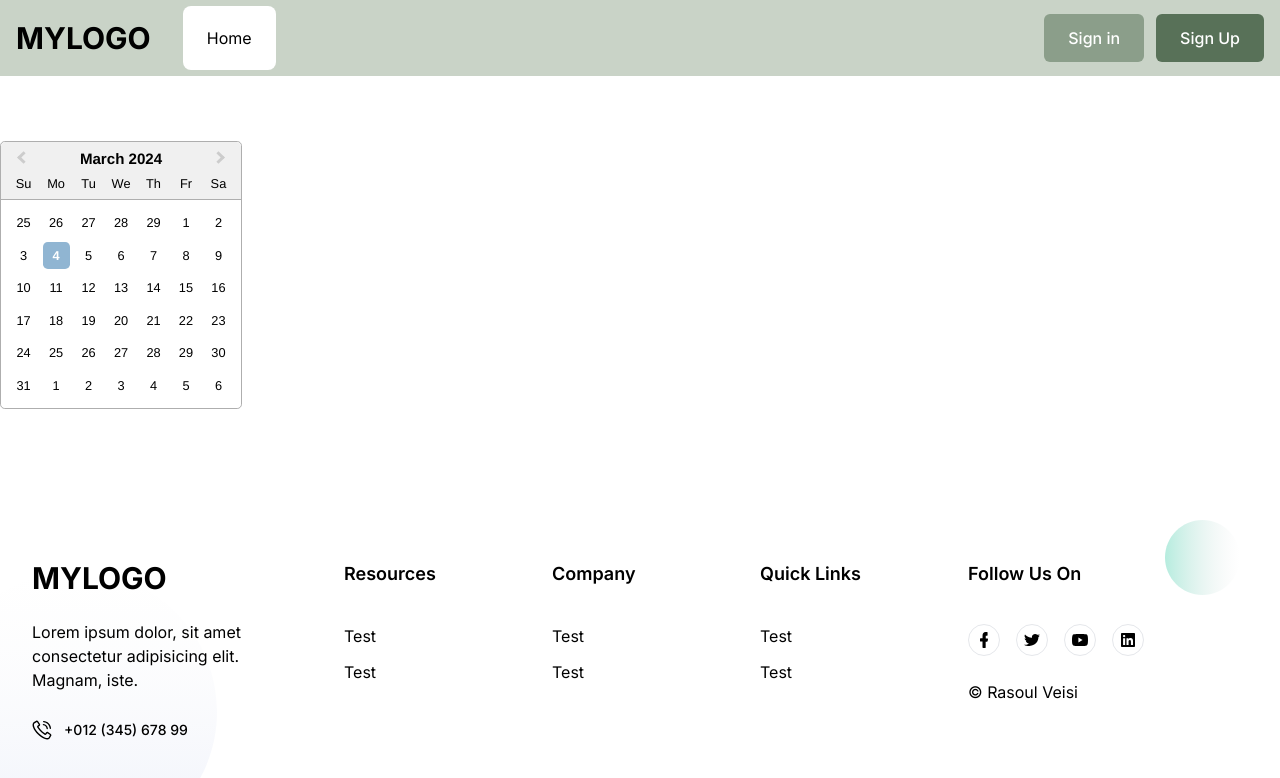
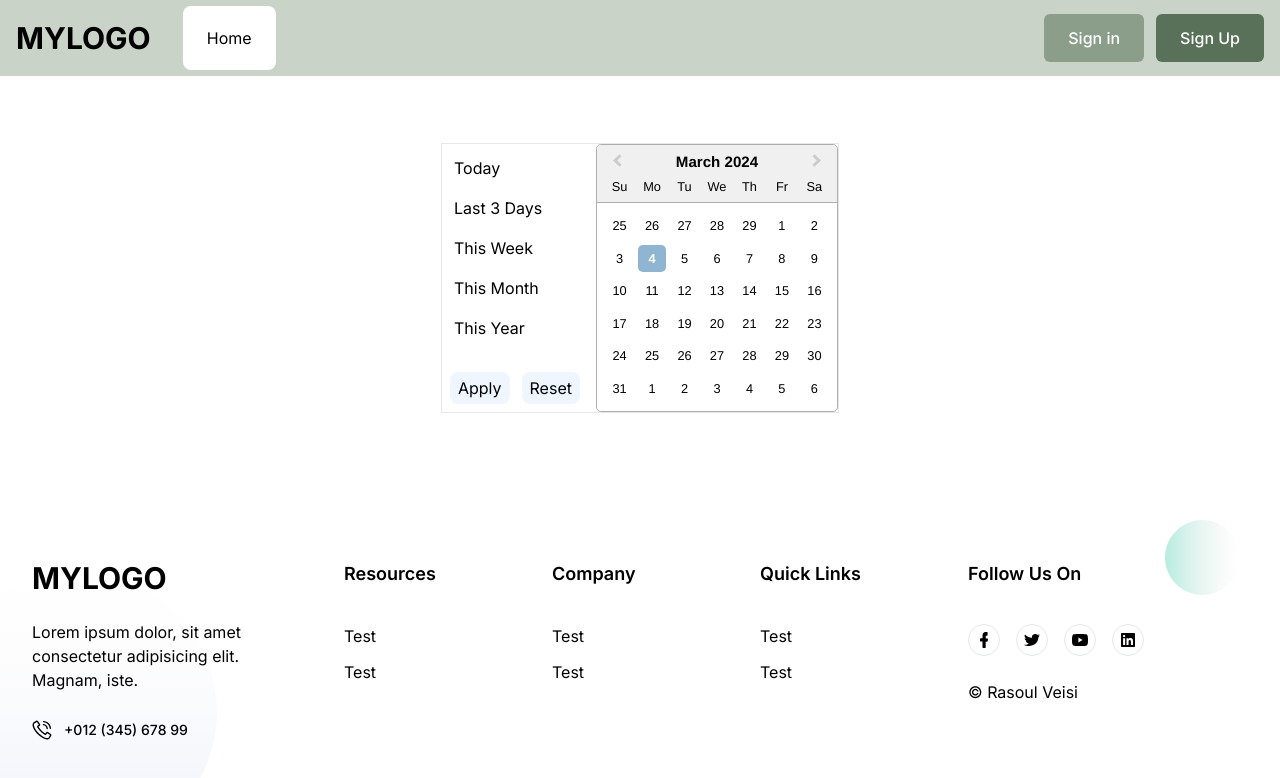
Before and after one commit to rasoulveisi/datepicker, a Next.js app: page / in a window 1280 px wide. Shown: the top 778 px of the page. Built offline with nearby package versions, Linux system fonts and the light colour scheme.

Commit message:
handle datepicker quick actions

```diff
--- a/package.json
+++ b/package.json
@@ -14,6 +14,7 @@
     "react": "^18",
     "react-datepicker": "^6.2.0",
     "react-dom": "^18",
+    "sass": "^1.71.1",
     "tailwind-merge": "^2.2.1"
   },
   "devDependencies": {
--- a/src/app/page.tsx
+++ b/src/app/page.tsx
@@ -2,7 +2,7 @@ import { Datepicker } from "@/components/datepicker/Datepicker";
 
 export default function Home() {
   return (
-    <section>
+    <section className="container mx-auto flex justify-center">
       <Datepicker />
     </section>
   );
--- a/src/components/datepicker/Datepicker.tsx
+++ b/src/components/datepicker/Datepicker.tsx
@@ -1,9 +1,9 @@
 "use client"
 import DatePicker from "react-datepicker";
 import 'react-datepicker/dist/react-datepicker.css';
-
 import { useState } from "react";
 
+type datepickerQuickActions = "today" | "last3Days" | "thisWeek" | "thisMonth" | "thisYear";
 
 export function Datepicker() {
     const [startDate, setStartDate] = useState(new Date());
@@ -14,7 +14,58 @@ export function Datepicker() {
         setEndDate(end);
     };
 
+    const handleQuickAction = (action: datepickerQuickActions) => {
+        const today = new Date();
+
+        switch (action) {
+            case "today":
+                setStartDate(today);
+                setEndDate(today);
+                break;
+            case "last3Days":
+                setStartDate(new Date(today.getTime() - (3 * 24 * 60 * 60 * 1000)));
+                setEndDate(today);
+                break;
+            case "thisWeek":
+                const startOfWeek = getStartOfWeek(today);
+                setStartDate(startOfWeek);
+                setEndDate(today);
+                break;
+            case "thisMonth":
+                setStartDate(new Date(today.getFullYear(), today.getMonth(), 1));
+                setEndDate(today);
+                break;
+            case "thisYear":
+                setStartDate(new Date(today.getFullYear(), 0, 1));
+                setEndDate(today);
+                break;
+            default:
+                break;
+        }
+    };
+
+    function getStartOfWeek(date: Date) {
+        const day = date.getDay();
+        const diff = date.getDate() - day + (day === 0 ? -6 : 0); // adjust for Sunday
+        return new Date(date.setDate(diff));
+    }
+
+
     return (
+        <div className="flex border gap-x-2">
+            <div className="flex flex-col justify-between p-2">
+                <ul className="space-y-2">
+                    <li className="hover:bg-slate-50 p-1"><button onClick={() => handleQuickAction('today')}>Today</button></li>
+                    <li className="hover:bg-slate-50 p-1"><button onClick={() => handleQuickAction('last3Days')}>Last 3 Days</button></li>
+                    <li className="hover:bg-slate-50 p-1"><button onClick={() => handleQuickAction('thisWeek')}>This Week</button></li>
+                    <li className="hover:bg-slate-50 p-1"><button onClick={() => handleQuickAction('thisMonth')}>This Month</button></li>
+                    <li className="hover:bg-slate-50 p-1"><button onClick={() => handleQuickAction('thisYear')}>This Year</button></li>
+                </ul>
+                <div className="flex gap-3">
+                    <button className="bg-blue-50 rounded-lg px-2 py-1">Apply</button>
+                    <button className="bg-blue-50 rounded-lg px-2 py-1">Reset</button>
+                </div>
+            </div>
             <DatePicker
                 selected={startDate}
                 onChange={onChange}
@@ -22,5 +73,13 @@ export function Datepicker() {
                 endDate={endDate}
                 selectsRange
                 inline
-        />)
+            />
+        </div>
+    )
 }
+
+// TODO: implement 5 quick action for today, last three days, this week, this month, this year
+// TODO: implement datepicker button and show toggler - use click outside listener
+// TODO: implement query generator service which generate query params for browser and api request
+// TODO: apply button will send start and end date to the parent component
+// TODO: reset button will be reset the date to the default start and end date which is received form component input
```
Also changed, not shown: 1 other file (tests, documents, lock files or other folders). Lines whose indentation alone changed are shown as unchanged.
